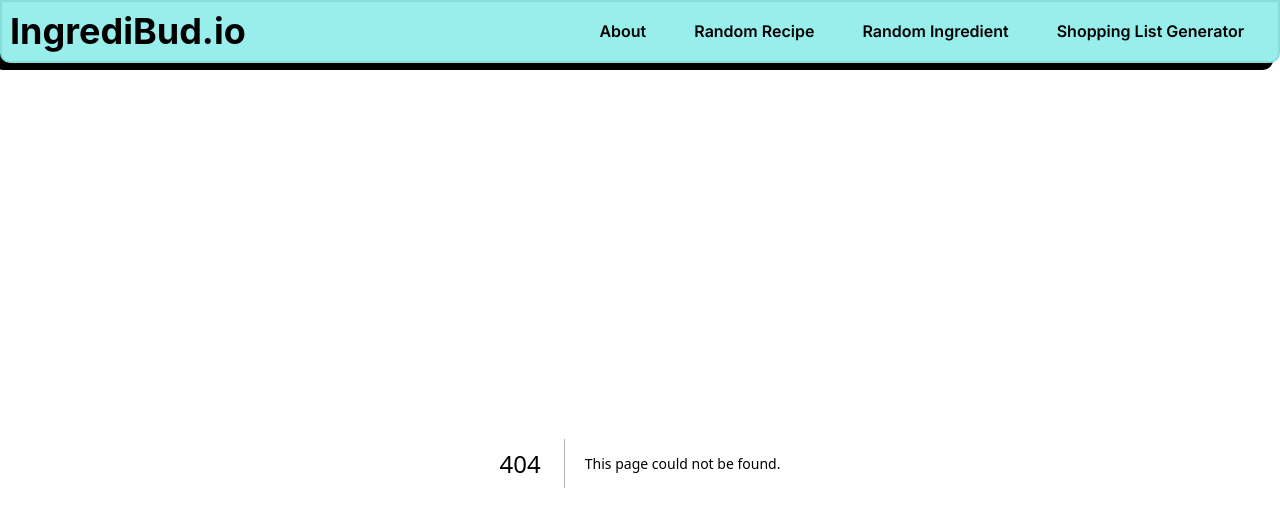
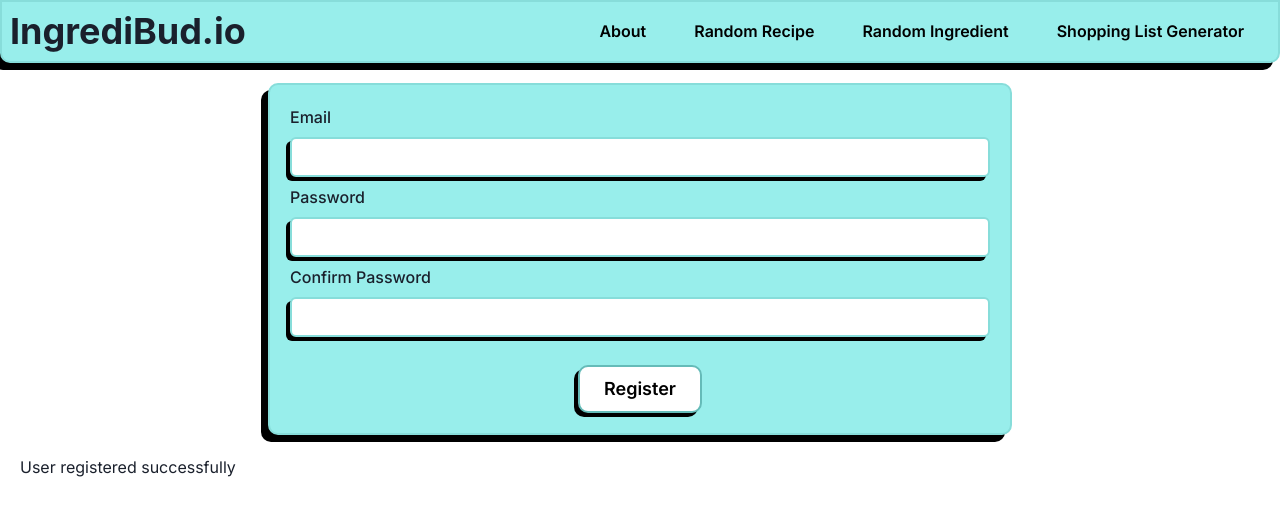
Before and after one commit to michniks2001/ingredientbud-io, a Next.js app in the folder ingredientbud-io/: page /sign-up in a window 1280 px wide. Before the commit this address had no page. Shown: the top 526 px of the page. Built offline with nearby package versions, Linux system fonts and the light colour scheme.

Commit message:
lots of stuff added

```diff
--- /dev/null
+++ b/ingredientbud-io/app/sign-up/page.js
@@ -0,0 +1,105 @@
+"use client";
+
+import { useState } from "react";
+import {
+  Box,
+  FormControl,
+  Stack,
+  Input,
+  FormLabel,
+  Button,
+  Text,
+} from "@chakra-ui/react";
+
+const inputStyles = {
+  bgColor: "white",
+  border: "2px solid #87ddda",
+  boxShadow: "-4px 4px black",
+};
+
+const stackStyles = {
+  display: "flex",
+  justifyContent: "center",
+  alignItems: "center",
+  mr: "20%",
+  ml: "20%",
+  spacing: 7,
+  mb: 5,
+  border: "2px solid #87ddda",
+  bgColor: "#98eeeb",
+  borderRadius: "10px",
+  boxShadow: "-7px 7px black",
+  p: 5,
+};
+
+const buttonStyles = {
+  mt: "20px",
+  color: "#000",
+  bgColor: "#fff",
+  border: "2px solid #65bbb8",
+  borderRadius: "10px",
+  boxShadow: "-4px 4px black",
+};
+
+const SignUpPage = () => {
+  const [email, setEmail] = useState("");
+  const [password, setPassword] = useState("");
+  const [confirmPassword, setConfirmPassword] = useState("");
+
+  const isValidPassword = () => {
+    return password === setPassword;
+  };
+
+  const handleSignUp = () => {
+    return isValidPassword();
+  };
+
+  return (
+    <Box p={5}>
+      <Stack sx={stackStyles}>
+        <FormControl>
+          <FormLabel>Email</FormLabel>
+          <Input
+            sx={inputStyles}
+            value={email}
+            onChange={(e) => setEmail(e.target.value)}
+            type='email'
+          />
+        </FormControl>
+        <FormControl>
+          <FormLabel>Password</FormLabel>
+          <Input
+            sx={inputStyles}
+            value={password}
+            onChange={(e) => setPassword(e.target.value)}
+            type='password'
+          />
+        </FormControl>
+        <FormControl>
+          <FormLabel>Confirm Password</FormLabel>
+          <Input
+            sx={inputStyles}
+            value={confirmPassword}
+            onChange={(e) => setConfirmPassword(e.target.value)}
+            type='password'
+          />
+        </FormControl>
+        <Button
+          sx={buttonStyles}
+          size='lg'
+          _hover={{ bg: "#76ccc9" }}
+          onClick={handleSignUp}
+        >
+          Register
+        </Button>
+      </Stack>
+      {isValidPassword ? (
+        <Text>User {email} registered successfully</Text>
+      ) : (
+        <Text>Error, user not registered successfully</Text>
+      )}
+    </Box>
+  );
+};
+
+export default SignUpPage;
--- a/ingredientbud-io/package.json
+++ b/ingredientbud-io/package.json
@@ -13,6 +13,7 @@
     "@emotion/react": "^11.13.0",
     "@emotion/styled": "^11.13.0",
     "dotenv": "^16.4.5",
+    "firebase": "^10.12.5",
     "framer-motion": "^11.3.23",
     "groq-sdk": "^0.5.0",
     "next": "14.2.5",
```
Also changed, not shown: ingredientbud-io/app/firebase.js (added, +17 -0 lines), 1 other file (tests, documents, lock files or other folders).
